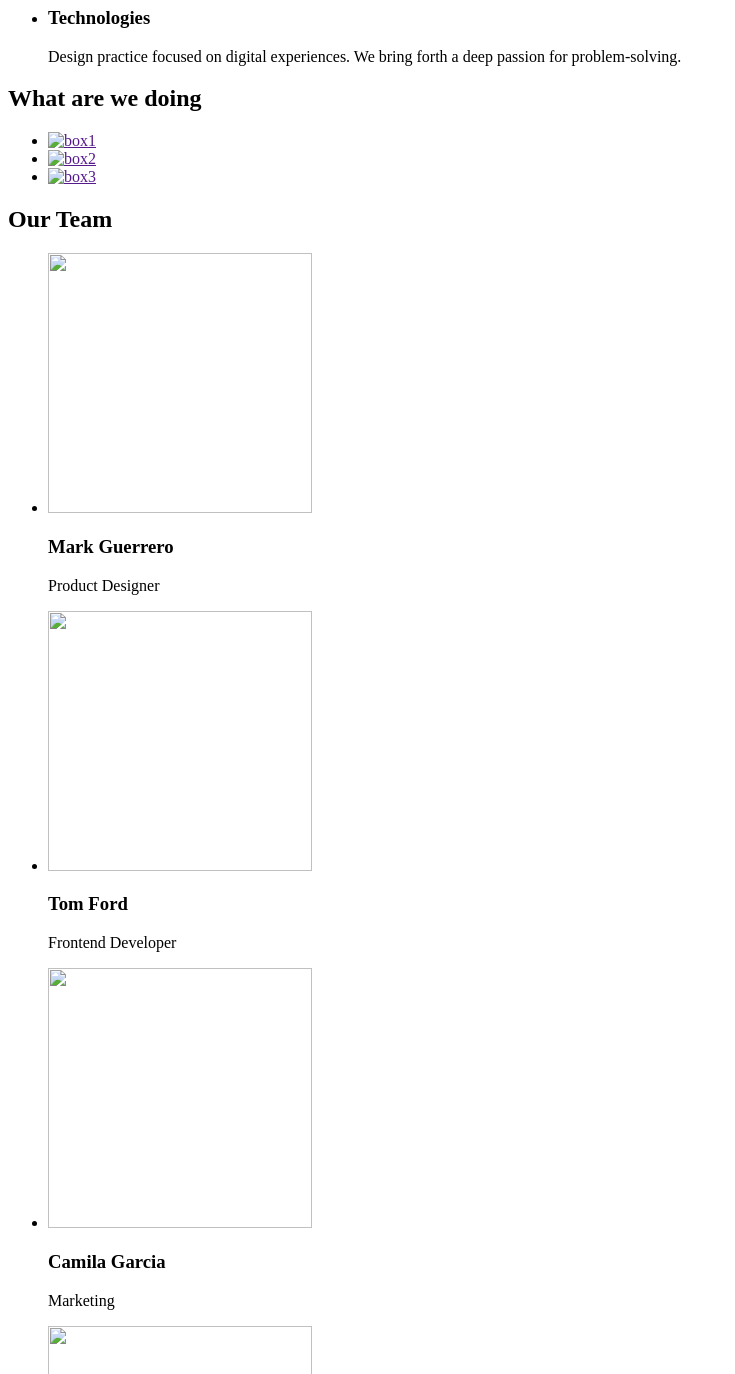
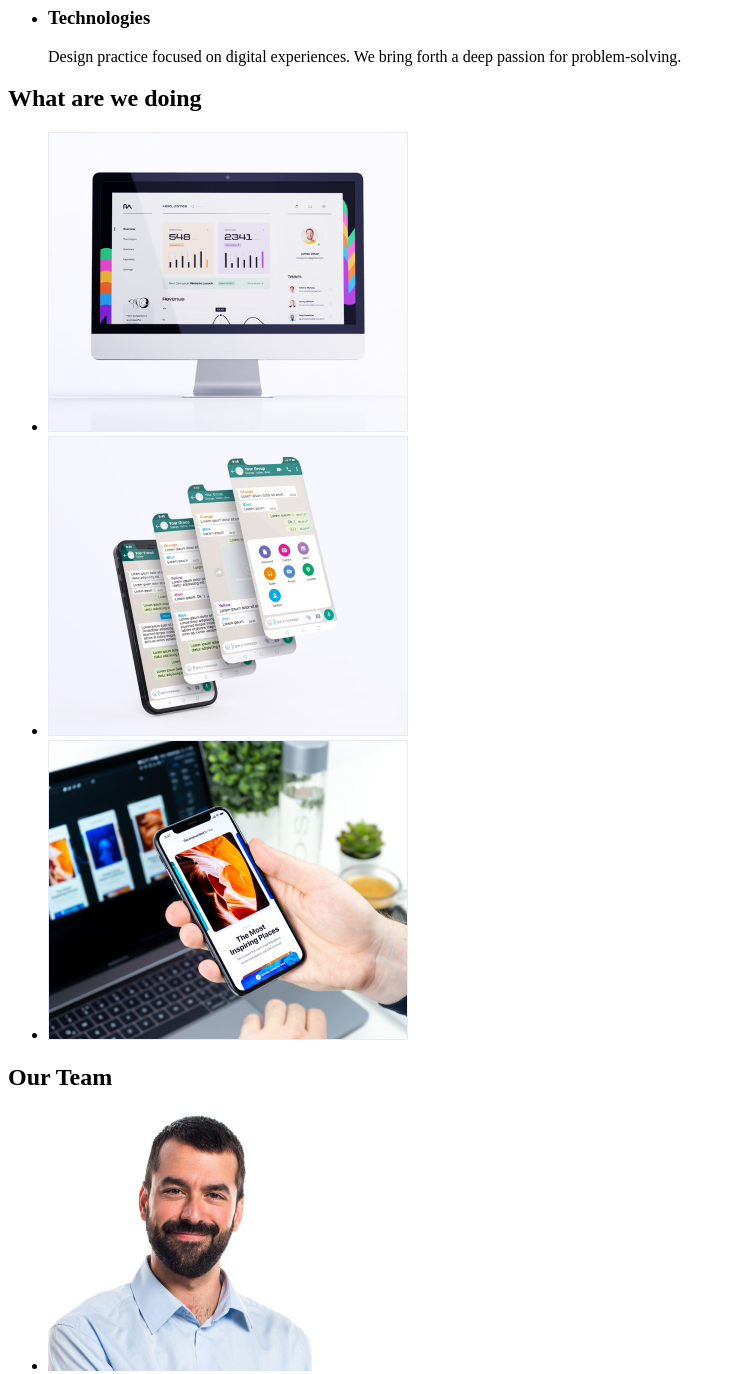
Before and after one commit to Auco24/goit-markup-hw-01, a plain HTML site: page index.html in a window 1280 px wide. Shown: the part 480-1854 px from the top of the page, without its empty margins (0-735 px from the left). Drawn offline with Linux system fonts and the light colour scheme.

Commit message:
Update Photo

```diff
--- a/index.html
+++ b/index.html
@@ -70,15 +70,15 @@
     <h2>What are we doing</h2>
     <ul>
       <li>
-        <a href=""><img src="/img/computer.jpg" alt="box1" width="360" height="300"></a>
+        <a href=""><img src="/images/computer.jpg" alt="box1" width="360" height="300"></a>
       </li>
 
       <li>
-        <a href=""><img src="/img/whatsapp.jpg" alt="box2" width="360" height="300"></a>
+        <a href=""><img src="/images/whatsapp.jpg" alt="box2" width="360" height="300"></a>
       </li>
 
       <li>
-        <a href=""><img src="/img/comtel.jpg" alt="box3" width="360" height="300"></a>
+        <a href=""><img src="/images/comtel.jpg" alt="box3" width="360" height="300"></a>
       </li>
     </ul>
   </section>
@@ -88,25 +88,25 @@
     <h2>Our Team</h2>
     <ul>
       <li>
-        <img src="/img/mark.jpg" alt="" width="264" height="260">
+        <img src="/images/mark.jpg" alt="" width="264" height="260">
         <h3>Mark Guerrero</h3>
         <p>Product Designer</p>
       </li>
 
       <li>
-        <img src="/img/tom.jpg" alt="" width="264" height="260">
+        <img src="/images/tom.jpg" alt="" width="264" height="260">
         <h3>Tom Ford</h3>
         <p>Frontend Developer</p>
       </li>
 
       <li>
-        <img src="/img/camila.jpg" alt="" width="264" height="260">
+        <img src="/images/camila.jpg" alt="" width="264" height="260">
         <h3>Camila Garcia</h3>
         <p>Marketing</p>
       </li>
 
       <li>
-        <img src="/img/daniel.jpg" alt="" width="264" height="260">
+        <img src="/images/daniel.jpg" alt="" width="264" height="260">
         <h3>Daniel Wilson</h3>
         <p>UI Designer</p>
       </li>
```
